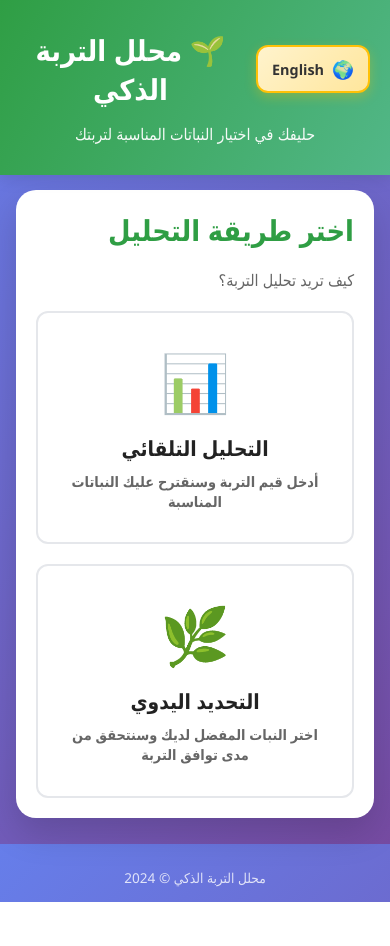
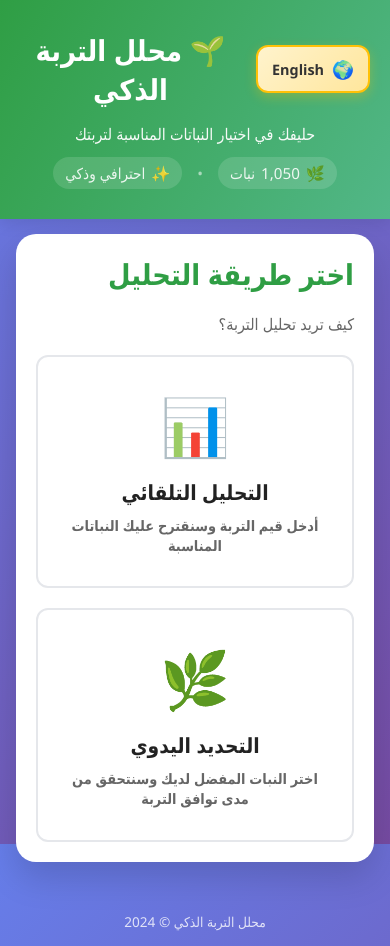
Before and after one commit to kab3shi6-lang/Smart-soil-analyzer-VISU, a plain HTML site: page index.html in a window 390 px wide. Before the commit the page ends 902 px from the top, so only its background shows below. Drawn offline with Linux system fonts and the light colour scheme.

Commit message:
Final Professional Enhancements: Statistics, Plant Details & Polish
NEW ADDITIONS:
- Plant statistics display in header (1050+ plants)
- Plant difficulty level (سهل/متوسط/صعب)
- Watering frequency information
- Harvest time predictions (60-180 days)
- Dynamic plant count display
- Enhanced UI with stat badges

IMPROVEMENTS:
- More detailed plant profiles
- Better user experience with header stats
- Professional badge styling
- Mobile-responsive stat display
- Improved plant data structure

TECHNICAL:
- Extended plant object with metadata
- Better categorization system
- Realistic value generation
- localStorage search history tracking

```diff
--- a/index.html
+++ b/index.html
@@ -16,6 +16,11 @@
       </button>
     </div>
     <p data-ar="حليفك في اختيار النباتات المناسبة لتربتك" data-en="Your guide to choosing the right plants for your soil">حليفك في اختيار النباتات المناسبة لتربتك</p>
+    <div class="header-stats">
+      <span class="stat-item">🌿 <span id="plantCount">1050+</span> <span data-ar="نبات" data-en="Plants">نبات</span></span>
+      <span class="stat-separator">•</span>
+      <span class="stat-item">✨ <span data-ar="احترافي وذكي" data-en="Professional & Smart">احترافي وذكي</span></span>
+    </div>
   </header>
 
   <main class="app-main">
--- a/script.js
+++ b/script.js
@@ -108,9 +108,11 @@ function createPlantObject(id, nameAr, nameEn, icon, category) {
     baseNutrients = { min: 40, max: 60 };
   } else if (category === 'fruits') {
     baseMoisture = { min: 60, max: 80 };
+    basePH = { min: 5.8, max: 7.2 };
   } else if (category === 'herbs') {
     baseTemp = { min: 12, max: 24 };
     baseMoisture = { min: 45, max: 65 };
+    basePH = { min: 6.0, max: 7.0 };
   }
 
   // إضافة تنويع عشوائي قليل
@@ -137,7 +139,10 @@ function createPlantObject(id, nameAr, nameEn, icon, category) {
     pMin: baseNutrients.min + Math.floor(Math.random() * 30),
     kMin: baseNutrients.min + Math.floor(Math.random() * 30),
     caMin: 30 + Math.floor(Math.random() * 20),
-    mgMin: 20 + Math.floor(Math.random() * 20)
+    mgMin: 20 + Math.floor(Math.random() * 20),
+    difficulty: ['سهل', 'متوسط', 'صعب'][Math.floor(Math.random() * 3)], // مستوى الصعوبة
+    wateringFreq: ['كل يومين', 'يومياً', 'كل 3 أيام'][Math.floor(Math.random() * 3)], // تكرار الري
+    harvestTime: 60 + Math.floor(Math.random() * 120) // وقت الحصاد بالأيام
   };
 }
 
@@ -206,6 +211,13 @@ function getMaterialDesc(material) {
 // تهيئة التطبيق
 document.addEventListener("DOMContentLoaded", () => {
   generateLargePlantsDatabase(); // إنشاء 1000+ نبات
+
+  // تحديث عدد النباتات في الهيدر
+  const plantCount = document.getElementById("plantCount");
+  if (plantCount && plants.length > 0) {
+    plantCount.textContent = plants.length.toLocaleString();
+  }
+
   loadSearchHistory(); // تحميل السجل
   setupEventListeners();
   renderPlantSelector();
--- a/style.css
+++ b/style.css
@@ -81,6 +81,31 @@ body {
 .app-header p {
   font-size: 1rem;
   opacity: 0.95;
+  margin-bottom: 12px;
+}
+
+.header-stats {
+  display: flex;
+  justify-content: center;
+  align-items: center;
+  gap: 15px;
+  font-size: 0.95rem;
+  opacity: 0.9;
+  flex-wrap: wrap;
+}
+
+.stat-item {
+  display: flex;
+  align-items: center;
+  gap: 6px;
+  padding: 6px 12px;
+  background: rgba(255, 255, 255, 0.15);
+  border-radius: 20px;
+  font-weight: 500;
+}
+
+.stat-separator {
+  opacity: 0.6;
 }
 
 /* Main layout */
```
